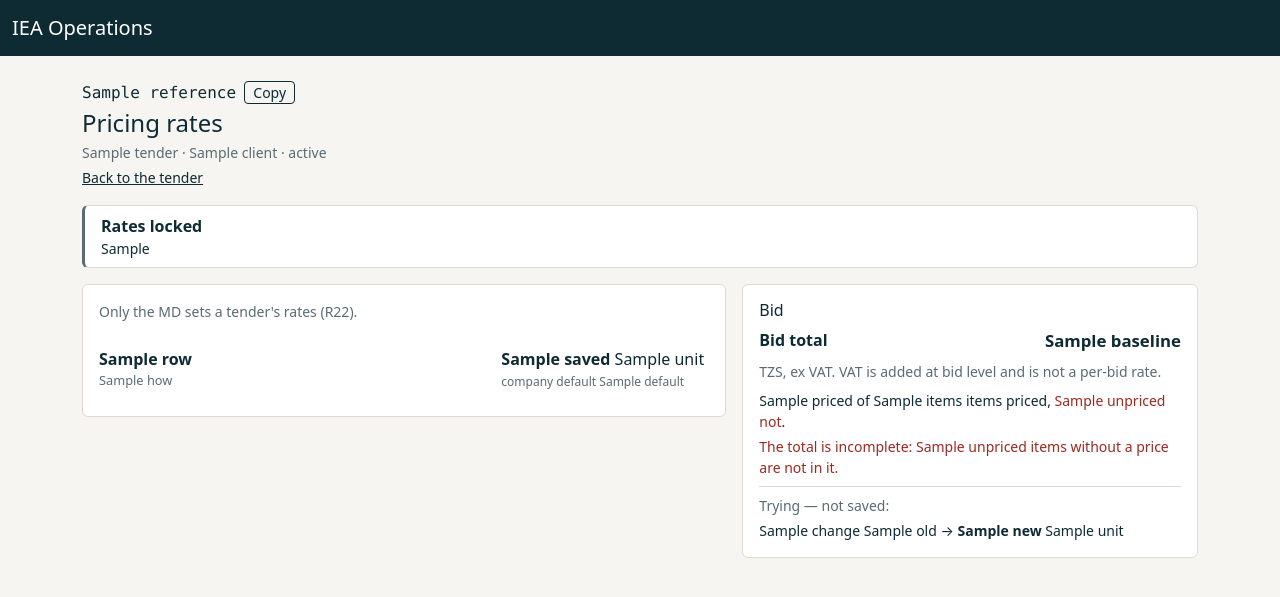
After one commit to Princejozze/iea-operations-system, a Django app: template templates/tenders/tender_rates.html in a window 1280 px wide. The commit adds this page. Shown: the top 597 px of the page. Run offline with Django 5.2, Linux system fonts and the light colour scheme; the template is opened without the code that fills it: most values are stand-ins (such as "Sample title", 1, 10 or a date in 2020); some libraries are stand-ins or nearby versions.

Commit message:
UI: the MD's pricing screen on TenderCostingRates.preview()/apply() (R22)
/tenders/<pk>/rates/. On a DRAFTING or COSTING tender the MD gets one input
per rate (shipping, duty, C&F, labour rate, overhead, margin, maintenance,
cost of capital). Every change re-previews via htmx (a GET; preview() saves
nothing): the bid now vs at these rates, the difference in TZS and %, and
items priced/unpriced with a warning that unpriced items are not in the total.

Apply is two steps: the first POST shows exactly which rates change and the
new total; only the confirmed POST calls apply(), which re-costs every item.

Others see the rates read-only with the bid total. Locked tenders show the
rates and why they are locked (R4/R22, R9a, R15, submitted, withdrawn); the
MD can still preview there, but cannot apply. The formulas are described,
never editable. Works without JavaScript (a Preview button submits the GET).

The total stays pinned above the inputs at 375px and beside them at 1280.

Co-Authored-By: Claude Opus 5.5 <noreply@anthropic.com>

```diff
--- a/static/css/custom.css
+++ b/static/css/custom.css
@@ -175,3 +175,29 @@ a.ref-link { text-decoration: underline; text-underline-offset: 2px; }
   .stages { flex-wrap: nowrap; overflow-x: auto; padding-bottom: .25rem; }
   .stages li { white-space: nowrap; flex: none; }
 }
+
+/* ------------------------------------------------------------------------
+   Pricing rates (R22): the MD tries numbers, the total follows.
+   ------------------------------------------------------------------------ */
+.rate-row { display: grid; gap: .25rem .75rem; grid-template-columns: minmax(0, 1fr); padding: .55rem 0; border-bottom: 1px solid var(--iea-rule); }
+.rate-row:last-child { border-bottom: 0; }
+@media (min-width: 576px) { .rate-row { grid-template-columns: minmax(0, 1fr) 13rem; align-items: start; } }
+.rate-label { font-weight: 600; margin: 0; }
+.rate-how { display: block; font-weight: 400; font-size: .8rem; color: var(--iea-muted); }
+.rate-hint { font-size: .75rem; color: var(--iea-muted); margin-top: .15rem; }
+.rate-input .form-control { text-align: right; }
+.rates-locked { border-left: 3px solid var(--iea-muted); }
+.rates-totals dt { font-weight: 400; }
+.rates-totals dd { font-size: 1.05rem; }
+/* Desktop: the total stays beside the inputs while scrolling. */
+/* Sticky goes on the column, not the card: a sticky box only travels within its parent,
+   and the column is as tall as the inputs beside (or below) it. */
+@media (min-width: 992px) { .rates-result-col { position: sticky; top: 1rem; align-self: flex-start; } }
+/* Phone: the total pins to the top so a change is visible without scrolling. */
+@media (max-width: 991.98px) {
+  .rates-result-col { position: sticky; top: 0; z-index: 10; }
+  .rates-result-card { box-shadow: 0 2px 6px rgba(14, 42, 51, .12); }
+  .rates-result-card h2 { display: none; }
+  .rates-result-card .card-body { padding: .6rem .75rem; }
+  .rates-result-card .rate-changes, .rates-result-card .rates-note { display: none; }
+}
--- /dev/null
+++ b/templates/tenders/_rates_result.html
@@ -0,0 +1,41 @@
+{# The live result of a rate set. Swapped in by htmx on every change; nothing is saved. #}
+{% if comparison %}
+<dl class="summary-grid rates-totals mb-2">
+  {% if not is_md %}
+  <dt class="fw-bold">Bid total</dt>
+  <dd class="fw-bold"><span class="num">{{ comparison.baseline }}</span></dd>
+  {% else %}
+  <dt>Bid now <span class="text-muted small">(saved rates)</span></dt>
+  <dd><span class="num">{{ comparison.baseline }}</span></dd>
+  <dt>At these rates</dt>
+  <dd class="fw-semibold"><span class="num">{{ comparison.candidate }}</span></dd>
+  <dt class="total">Difference</dt>
+  <dd class="total diff-{{ comparison.direction }}">
+    {% if comparison.direction == "same" %}<span class="num">0</span>
+    {% else %}<span class="num">{{ comparison.diff }}</span>{% if comparison.diff_pct %} <span class="num small">({{ comparison.diff_pct }})</span>{% endif %}{% endif %}
+  </dd>
+  {% endif %}
+</dl>
+<div class="small text-muted mb-2 rates-note">TZS, ex VAT. VAT is added at bid level and is not a per-bid rate.</div>
+
+<div class="small mb-1"><span class="num">{{ comparison.priced }}</span> of <span class="num">{{ comparison.items }}</span> item{{ comparison.items|pluralize }} priced{% if comparison.unpriced %}, <span class="num flag">{{ comparison.unpriced }}</span> <span class="flag">not</span>{% endif %}.</div>
+{% if comparison.unpriced %}
+<div class="small flag mb-2">The total is incomplete: {{ comparison.unpriced }} item{{ comparison.unpriced|pluralize }} without a price {{ comparison.unpriced|pluralize:"is,are" }} not in it.</div>
+{% elif not comparison.items %}
+<div class="small text-muted mb-2">This tender has no items yet, so there is nothing to total.</div>
+{% endif %}
+
+{% if changes %}
+<div class="small mt-2 pt-2 border-top rate-changes">
+  <div class="text-muted mb-1">Trying — not saved:</div>
+  <ul class="list-unstyled mb-0 rate-changes">
+    {% for c in changes %}<li>{{ c.label }} <span class="num">{{ c.old }}</span> → <span class="num fw-semibold">{{ c.new }}</span>{% if c.unit == "%" %}%{% else %} {{ c.unit }}{% endif %}</li>{% endfor %}
+  </ul>
+</div>
+{% endif %}
+{% else %}
+<div class="small flag" role="alert">
+  Cannot total those rates:
+  <ul class="mb-0 ps-3">{% for field in form %}{% for e in field.errors %}<li>{{ field.label }}: {{ e }}</li>{% endfor %}{% endfor %}{% for e in form.non_field_errors %}<li>{{ e }}</li>{% endfor %}</ul>
+</div>
+{% endif %}
--- a/templates/tenders/tender_detail.html
+++ b/templates/tenders/tender_detail.html
@@ -77,6 +77,7 @@
 <div class="d-flex flex-wrap gap-2 mb-3">
   {% if can_read_sheet and items_total and not gate_has_sheet_button %}<a class="btn btn-sm btn-outline-ink" href="{% url 'items:sheet' tender.pk %}">Item sheet <span class="num">({{ items_priced }}/{{ items_total }})</span></a>{% endif %}
   {% if can_read_audit and has_audit %}<a class="btn btn-sm btn-outline-ink" href="{% url 'audits:detail' tender.pk %}">QC audit</a>{% endif %}
+  {% if show_rates_link %}<a class="btn btn-sm btn-outline-ink" href="{% url 'tenders:rates' tender.pk %}">Pricing rates</a>{% endif %}
   {% if is_pm and can_request_funds %}<a class="btn btn-sm btn-outline-ink" href="{% url 'approvals:fund_new' tender.pk %}">Request funds</a>{% endif %}
 </div>
 
--- /dev/null
+++ b/templates/tenders/tender_rates.html
@@ -0,0 +1,74 @@
+{% extends "base.html" %}
+{% block title %}Pricing rates — {{ tender.reference }} — IEA Operations{% endblock %}
+{% block content %}
+<div class="mb-3">
+  <div class="mb-1">{% include "tenders/_reference.html" %}</div>
+  <h1 class="h4 mb-1">Pricing rates</h1>
+  <div class="small text-muted">{{ tender.title|default:"Untitled tender" }}{% if tender.client %} · {{ tender.client.name }}{% endif %} · {{ tender.get_status_display }}</div>
+  <a class="small d-inline-block mt-1" href="{% url 'tenders:detail' tender.pk %}">Back to the tender</a>
+</div>
+
+{% if lock_reason %}
+<div class="card mb-3 rates-locked"><div class="card-body py-2">
+  <div class="fw-semibold">Rates locked</div>
+  <div class="small">{{ lock_reason }}</div>
+  {% if is_md %}<div class="small text-muted mt-1">You can still try numbers below to see what the bid would come to. Nothing will be saved.</div>{% endif %}
+</div></div>
+{% endif %}
+
+<div class="row g-3">
+  {# The result first in the markup, so on a phone it sits above the inputs and stays in view. #}
+  <div class="col-lg-5 order-lg-2 rates-result-col">
+    <div class="card rates-result-card"><div class="card-body">
+      <h2 class="h6 mb-2">{% if is_md %}Bid total{% else %}Bid{% endif %}</h2>
+      <div id="rates-result" aria-live="polite">{% include "tenders/_rates_result.html" %}</div>
+      <div class="saving mt-1" id="rates-busy">Updating…</div>
+    </div></div>
+  </div>
+
+  <div class="col-lg-7 order-lg-1">
+    {% if is_md %}
+    <form id="rates-form" class="card" method="post" action="{% url 'tenders:rates_apply' tender.pk %}" novalidate
+          hx-get="{% url 'tenders:rates' tender.pk %}" hx-trigger="input delay:400ms" hx-target="#rates-result"
+          hx-sync="this:replace" hx-params="not csrfmiddlewaretoken" hx-indicator="#rates-busy">
+      {% csrf_token %}
+      <div class="card-body">
+        <p class="small text-muted mb-3">Change a number and the total updates. Nothing is saved until you apply{% if not can_apply %}, and these rates cannot be applied now{% endif %}. The formulas are fixed; only the rates change.</p>
+        {% for r in rows %}
+        <div class="rate-row">
+          <label class="rate-label" for="{{ r.field.id_for_label }}">{{ r.label }}
+            <span class="rate-how">{{ r.how }}</span>
+          </label>
+          <div class="rate-input">
+            <div class="input-group">
+              {{ r.field }}
+              <span class="input-group-text">{{ r.unit }}</span>
+            </div>
+            <div class="rate-hint">Saved <span class="num">{{ r.saved }}</span>{% if not r.is_default %} · company default <span class="num">{{ r.default }}</span>{% endif %}</div>
+            {% for e in r.field.errors %}<div class="small flag">{{ e }}</div>{% endfor %}
+          </div>
+        </div>
+        {% endfor %}
+      </div>
+      <div class="card-footer d-flex flex-wrap gap-2 align-items-center">
+        {% if can_apply %}<button class="btn btn-ink" type="submit">Review and apply…</button>{% endif %}
+        <noscript><button class="btn btn-outline-ink" type="submit" formmethod="get" formaction="{% url 'tenders:rates' tender.pk %}" formnovalidate>Preview</button></noscript>
+        <a class="btn btn-link" href="{% url 'tenders:rates' tender.pk %}">Reset to saved</a>
+      </div>
+    </form>
+    {% else %}
+    <div class="card"><div class="card-body">
+      <p class="small text-muted">Only the MD sets a tender's rates (R22).</p>
+      <dl class="mb-0">
+        {% for r in rows %}
+        <div class="rate-row">
+          <dt class="rate-label">{{ r.label }} <span class="rate-how">{{ r.how }}</span></dt>
+          <dd class="rate-input mb-0"><span class="num fw-semibold">{{ r.saved }}</span> {{ r.unit }}{% if not r.is_default %}<div class="rate-hint">company default <span class="num">{{ r.default }}</span></div>{% endif %}</dd>
+        </div>
+        {% endfor %}
+      </dl>
+    </div></div>
+    {% endif %}
+  </div>
+</div>
+{% endblock %}
--- a/tenders/urls.py
+++ b/tenders/urls.py
@@ -12,4 +12,6 @@ urlpatterns = [
     path("<int:pk>/", views.tender_detail, name="detail"),
     path("<int:pk>/status/", views.tender_status, name="status"),
     path("<int:pk>/verify/", views.tender_verify, name="verify"),
+    path("<int:pk>/rates/", views.tender_rates, name="rates"),
+    path("<int:pk>/rates/apply/", views.tender_rates_apply, name="rates_apply"),
 ]
```
Also changed, not shown: items/tests/test_pricing_screen.py (added, +176 -0 lines), templates/tenders/tender_rates_confirm.html (added, +32 -0 lines), tenders/forms.py (+40 -0 lines), tenders/views.py (+182 -2 lines).
